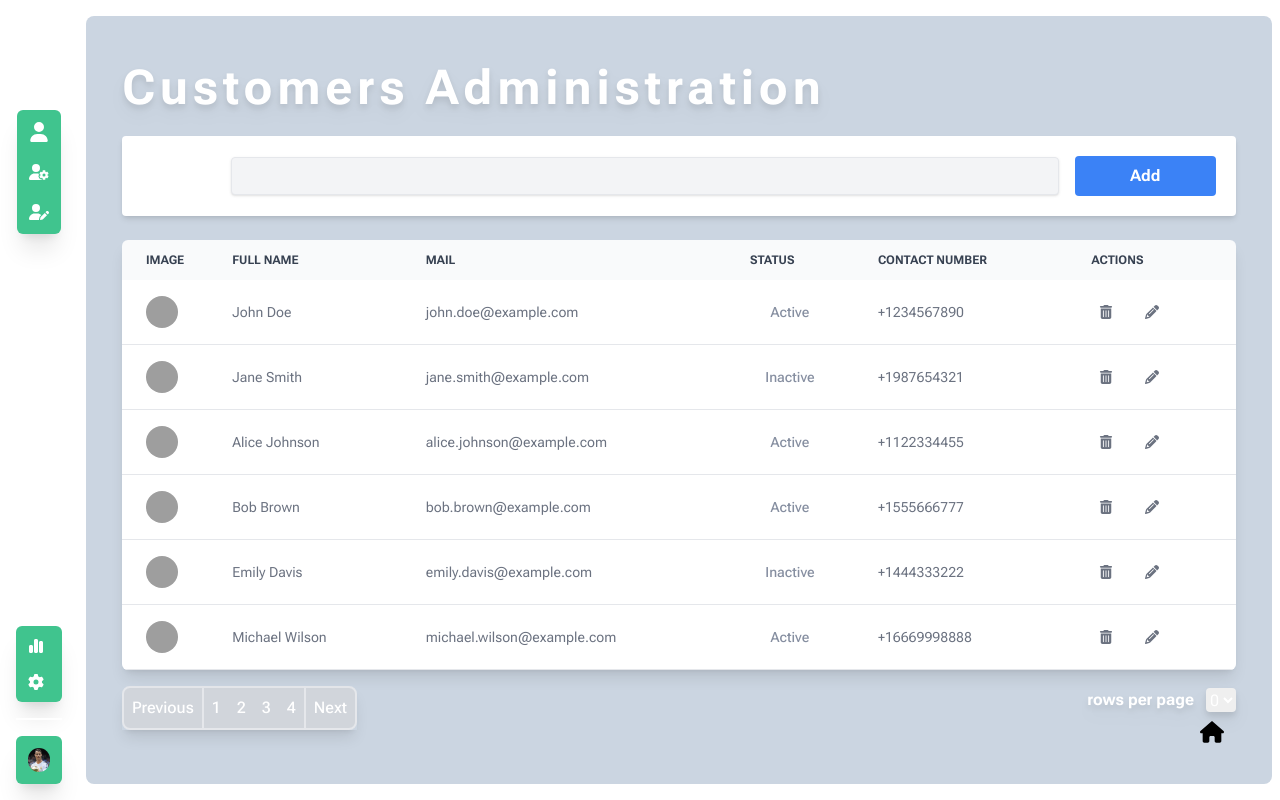
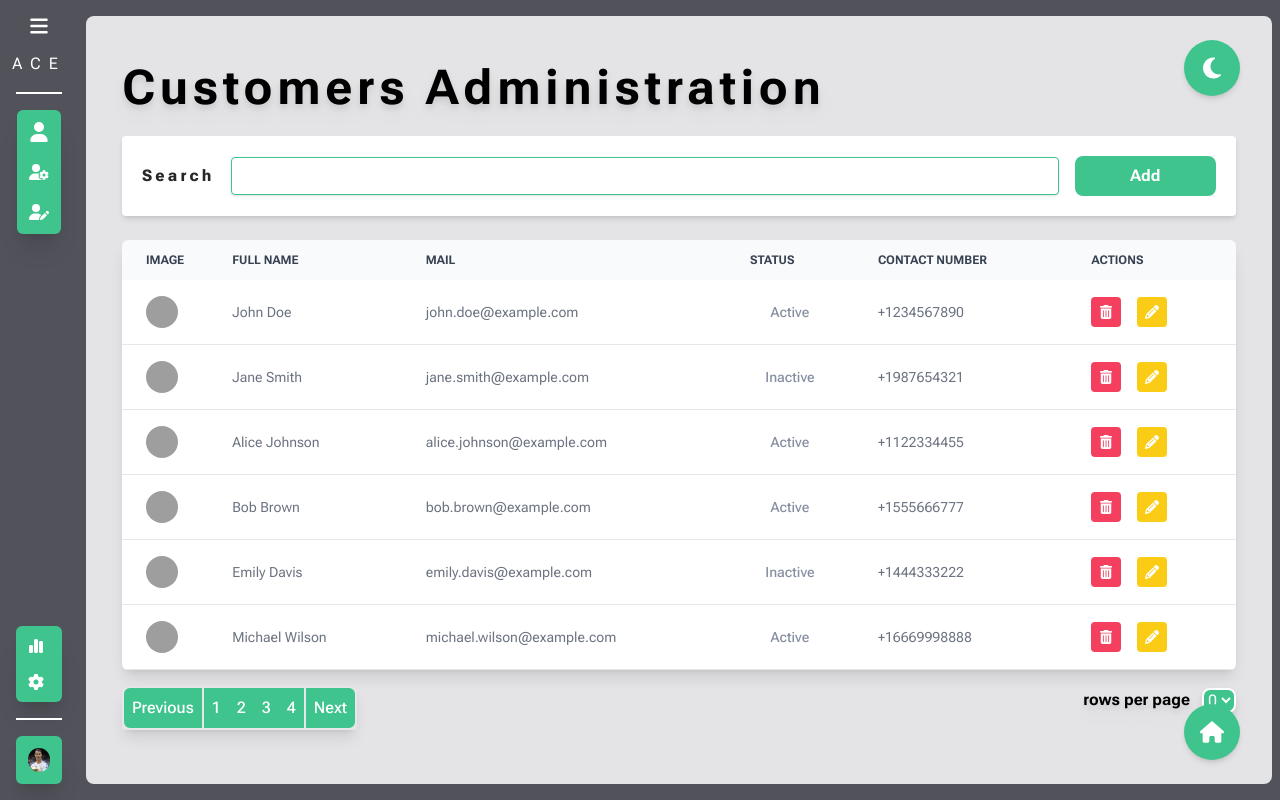
Before and after one commit to jareddelgado454/thePanda, a Next.js app in the folder client/: page /admin-dashboard/customers in a window 1280 px wide. Built offline with nearby package versions, Linux system fonts and the light colour scheme; grey boxes are pictures that could not be loaded.

Commit message:
Dark mode added

```diff
--- a/client/src/app/admin-dashboard/customers/page.jsx
+++ b/client/src/app/admin-dashboard/customers/page.jsx
@@ -4,44 +4,46 @@ import React from 'react'
 const Customers = () => {
   return (
     <div className='container mx-auto px-3'>
-      <p className='text-xl text-center md:text-left md:text-5xl font-bold py-6 tracking-[0.1em] drop-shadow-lg'>Customers Administration</p>
+      <p className='text-xl text-black text-center md:text-left md:text-5xl font-bold py-6 tracking-[0.1em] drop-shadow-lg transition-all'>Customers Administration</p>
       {/* Todo: Cards */}
+
       {/* Todo: searchInput */}
-      {/* Todo: Table */}
-      <div className="flex w-full justify-between items-center gap-4 bg-white dark:bg-white rounded p-5 mb-6 shadow-md flex-wrap md:flex-nowrap">
+
+      <div className="flex w-full justify-between items-center gap-4 bg-white dark:bg-zinc-800 rounded p-5 mb-6 shadow-md flex-wrap md:flex-nowrap">
         <div className="w-full flex gap-4 items-center flex-wrap md:flex-nowrap">
 
-          <label className="font-extrabold dark:text-black tracking-[0.2em]" htmlFor="search-input">
+          <label className="font-extrabold text-zinc-800 dark:text-white tracking-[0.2em] transition-all" htmlFor="search-input">
             Search
           </label>
           <input
             type="search"
             id="myInput"
-            className="bg-gray-100 shadow appearance-none border rounded w-full py-2 px-3 text-gray-700 leading-tight focus:outline-none focus:shadow-outline"
+            className="dark:bg-zinc-800 border border-[#40C48E] dark:text-white shadow appearance-none rounded w-full py-2 px-3 text-gray-700 leading-tight focus:outline-none focus:shadow-outline"
           />
         </div>
 
         <button
-          className="dark:bg-green-panda bg-blue-500 hover:bg-blue-700 text-white font-bold py-2 px-4 rounded w-full md:w-[10rem]"
+          className="bg-green-panda dark:bg-zinc-800 dark:border-2 dark:border-[#40C48E] dark:hover:bg-green-panda hover:bg-[#2e966a] text-white font-bold py-2 px-4 rounded-lg w-full md:w-[10rem] transition-all"
         >
           Add
         </button>
       </div>
+      {/* Todo: Table */}
       <div>
         <Table />
       </div>
       <div className='flex flex-col md:flex-row items-center justify-between w-full gap-4'>
         <div className='flex flex-row items-center mt-4 dark:text-gray-800 font-medium tab-pagination shadow-lg '>
-          <span className='rounded-l-lg border-2 p-2 bg-gray-300'>Previous</span>
-          <p className='p-2 bg-gray-300 border-y-2'>1</p>
-          <p className='p-2 bg-gray-300 border-y-2'>2</p>
-          <p className='p-2 bg-gray-300 border-y-2'>3</p>
-          <p className='p-2 bg-gray-300 border-y-2'>4</p>
-          <span className='rounded-r-lg border-2 p-2 bg-gray-300'>Next</span>
+          <span className='rounded-l-lg border-2 bg-green-panda hover:bg-[#2e966a] p-2 dark:bg-zinc-800 dark:text-white dark:border-white dark:hover:bg-green-panda dark:hover:text-black cursor-pointer transition-all'>Previous</span>
+          <p className='p-2 bg-green-panda hover:bg-[#2e966a] dark:bg-zinc-800 dark:text-white border-y-2 dark:hover:bg-green-panda dark:hover:text-black cursor-pointer transition-all'>1</p>
+          <p className='p-2 bg-green-panda hover:bg-[#2e966a] dark:bg-zinc-800 dark:text-white border-y-2 dark:hover:bg-green-panda dark:hover:text-black cursor-pointer transition-all'>2</p>
+          <p className='p-2 bg-green-panda hover:bg-[#2e966a] dark:bg-zinc-800 dark:text-white border-y-2 dark:hover:bg-green-panda dark:hover:text-black cursor-pointer transition-all'>3</p>
+          <p className='p-2 bg-green-panda hover:bg-[#2e966a] dark:bg-zinc-800 dark:text-white border-y-2 dark:hover:bg-green-panda dark:hover:text-black cursor-pointer transition-all'>4</p>
+          <span className='rounded-r-lg border-2 bg-green-panda hover:bg-[#2e966a] p-2 dark:bg-zinc-800 dark:text-white dark:border-white dark:hover:bg-green-panda dark:hover:text-black cursor-pointer transition-all'>Next</span>
         </div>
-        <div className='flex gap-3  drop-shadow-lg'>
-          <p className='font-bold'>rows per page</p>
-          <select name="" className='dark:text-black rounded' >
+        <div className='flex gap-3 drop-shadow-lg'>
+          <p className='font-bold dark:text-white text-black'>rows per page</p>
+          <select name="" className='dark:text-white bg-green-panda dark:bg-black border-2 border-white rounded-lg' >
             <option value="0">0</option>
             <option value="1">1</option>
             <option value="2">2</option>
--- a/client/src/app/admin-dashboard/layout.jsx
+++ b/client/src/app/admin-dashboard/layout.jsx
@@ -1,26 +1,52 @@
 "use client";
-import React from "react";
+import React, { useEffect, useState } from "react";
 import { Sidebar } from "@/components/Sidebar";
-import { FaHouse } from "react-icons/fa6";
+import { FaHouse, FaMoon } from "react-icons/fa6";
 import Link from "next/link";
 
 export default function AdminDashboardLayout ({children}) {
 
+    const [theme, setTheme] = useState("light");
+
+    useEffect(() => {
+
+        if(theme === "dark")
+        {
+            document.querySelector('html').classList.add('dark');
+        }else {
+            document.querySelector('html').classList.remove('dark')
+        }
+
+    }, [theme]);
+
+    const handleChangeTheme = () => {
+
+        setTheme(prevTheme => prevTheme === "light" ? "dark" : 'light');
+
+    };
+
     return(
-        <div className="flex w-full h-screen max-h-screen relative">
+        <div className="flex w-full h-screen max-h-screen relative bg-zinc-600 dark:bg-zinc-800">
             <Sidebar />
             <div className="home_content transition-all ease-out duration-500 md:px-2 py-4">
-                <div className="text-white bg-slate-300 h-full rounded-lg dark:bg-green-panda overflow-hidden p-6">
+                <div className="text-white bg-zinc-200 h-full rounded-lg dark:bg-green-panda overflow-hidden p-6">
                 {
                     children
                 }
                 </div>
             </div>
             <Link href={`/admin-dashboard`} className="absolute z-50 bottom-10 right-10 cursor-pointer">
-                <p className="dark:bg-zinc-800 dark:text-white p-4 rounded-full">
+                <p className="bg-green-panda dark:bg-zinc-800 text-white p-4 rounded-full transition shadow-md ease-in-out hover:-translate-y-1 hover:scale-110">
                     <FaHouse className="text-2xl" />
                 </p>
             </Link>
+            <button
+                type="button"
+                className="absolute z-50 bg-green-panda dark:bg-zinc-800 text-white top-10 right-10 rounded-full p-4 shadow-md ease-in-out hover:-translate-y-1 hover:scale-110"
+                onClick={handleChangeTheme}
+            >
+                <FaMoon className="text-2xl" />
+            </button>
         </div>
     )
 }
--- a/client/src/components/CardHome.jsx
+++ b/client/src/components/CardHome.jsx
@@ -3,7 +3,9 @@ import { RiTeamFill, RiTaxiFill, RiGroupFill } from "react-icons/ri";
 
 const CardHome = ({type, numberActive, lastRegistrations}) => {
   return (
-    <div className='dark:bg-zinc-800 w-[25%] h-[220px] rounded-xl shadow-2xl px-4 py-5 flex flex-col justify-between transition ease-in-out hover:-translate-y-1 hover:scale-110 duration-300 cursor-pointer'>
+    <div
+        className='hover:text-black bg-green-panda text-white dark:bg-zinc-800 w-[25%] h-[220px] rounded-xl shadow-2xl px-4 py-5 flex flex-col justify-between transition ease-in-out hover:-translate-y-1 hover:scale-110 duration-300 cursor-pointer'
+    >
         <div className='w-full flex justify-between items-center'>
             {
                 type == "Customers" ? (
@@ -18,7 +20,7 @@ const CardHome = ({type, numberActive, lastRegistrations}) => {
             <h3 className='text-[50px] font-bold'>{numberActive}</h3>
         </div>
         <div className='w-full flex justify-between items-center'>
-            <h4 className='font-bold text-[20px]'>{type}</h4>
+            <h4 className='font-bold text-[20px] '>{type}</h4>
             {
                 type == "Customers" ? (
                     <h4>Last Customers: +{lastRegistrations}</h4>
--- a/client/src/components/Sidebar.jsx
+++ b/client/src/components/Sidebar.jsx
@@ -9,7 +9,7 @@ export const Sidebar = () => {
         setActive(!active); // Cambiar el estado activo
     };
   return (
-    <div className={`sidebar dark:bg-zinc-800 text-white transition-all ease-out duration-500 ${active ? 'active' : null}`}>
+    <div className={`sidebar bg-zinc-600 dark:bg-zinc-800 text-white transition-all ease-out duration-500 ${active ? 'active' : null}`}>
         <div className='flex flex-col items-center py-4 relative h-full px-4'>
             <div className={`w-full flex flex-row items-center ${active ? 'justify-between': 'justify-center'}`}>
                 <FaBars id='btn' onClick={toggleSidebar} className='text-xl cursor-pointer' />
--- a/client/src/components/Table.jsx
+++ b/client/src/components/Table.jsx
@@ -7,9 +7,9 @@ import { Customers } from '../assets/data/Customer';
 
 export const Table = () => {
   return (
-    <div className="relative overflow-x-auto rounded-md shadow-lg">
-        <table className="w-full text-sm text-left rtl:text-right text-gray-500 dark:text-gray-400">
-            <thead className="text-xs text-gray-700 uppercase rounded-md bg-gray-50 dark:bg-white dark:text-gray-800">
+    <div className="relative overflow-x-auto rounded-md shadow-lg ">
+        <table className="w-full text-sm text-left rtl:text-right text-gray-500  transition-all">
+            <thead className="text-xs text-gray-700 dark:text-white uppercase rounded-md bg-gray-50 dark:bg-zinc-800">
                 <tr>
                     <th scope="col" className="px-6 py-3 w-20">
                         IMAGE
@@ -34,7 +34,7 @@ export const Table = () => {
             <tbody>
                 {
                     Customers.map((Customer, i) => (
-                        <tr className="bg-white border-b dark:bg-gray-200 dark:border-gray-300 dark:text-gray-800 dark:font-medium"
+                        <tr className={`bg-white border-b ${i % 2 === 0 ? 'dark:bg-zinc-900' : 'dark:bg-zinc-800'} dark:border-[#40C48E] dark:text-white dark:font-medium`}
                             key={i}
                         >
                             <th
@@ -69,13 +69,13 @@ export const Table = () => {
                                 <div className='flex gap-4'>
                                     <button
                                         type='button'
-                                        className='dark:bg-rose-500 p-2 rounded dark:text-white'
+                                        className='bg-rose-500 p-2 rounded text-white'
                                     >
                                         <FaTrashCan />
                                     </button>
                                     <button
                                         type='button'
-                                        className='dark:bg-yellow-400 p-2 rounded dark:text-white'
+                                        className='bg-yellow-400 p-2 rounded text-white'
                                     >
                                         <FaPencil />
                                     </button>
--- a/client/tailwind.config.js
+++ b/client/tailwind.config.js
@@ -5,6 +5,7 @@ module.exports = {
     "./src/components/**/*.{js,ts,jsx,tsx,mdx}",
     "./src/app/**/*.{js,ts,jsx,tsx,mdx}",
   ],
+  darkMode: 'class',
   theme: {
     extend: {
       backgroundImage: {
```
Also changed, not shown: client/src/app/admin-dashboard/page.jsx (+5 -5 lines).
